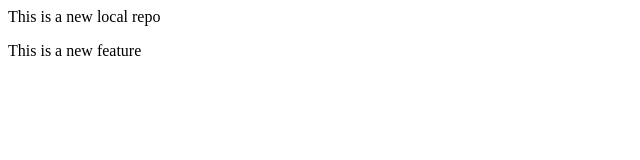
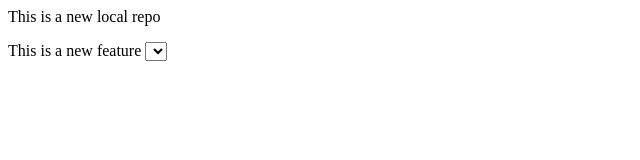
Before and after one commit to uchohan/localrepo, a plain HTML site: page index.html in a window 1280 px wide. Shown: the full height of the page, 0-640 px from the left. Drawn offline with Linux system fonts and the light colour scheme.

Commit message:
added dropdown

```diff
--- a/index.html
+++ b/index.html
@@ -1,2 +1,2 @@
 <p>This is a new local repo</p>
-<p> This is a new feature</p>
+<p> This is a new feature <select></select></p>
```
